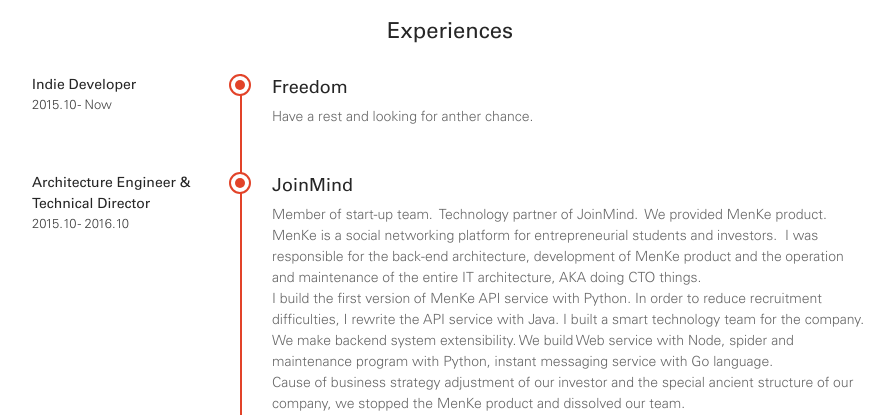
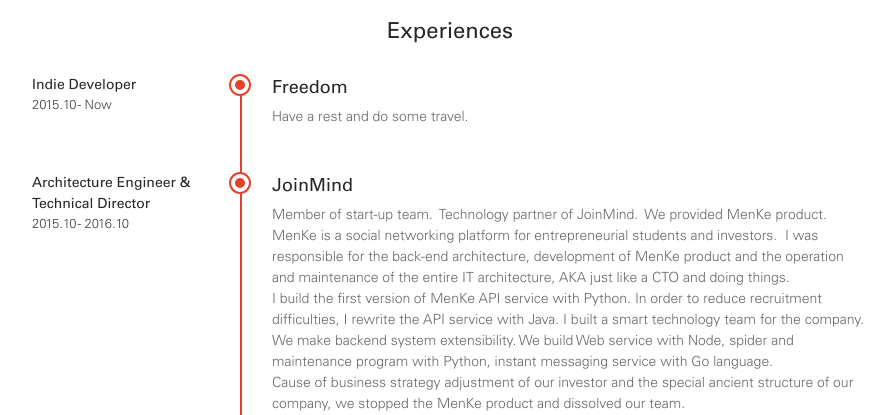
Before and after one commit to mervinkid/mervinz, a Django app: page /about/ in a window 1280 px wide. Shown: the part 397-812 px from the top of the page, without its empty margins (190-1082 px from the left). Run offline with Django 3.2, Linux system fonts and the light colour scheme; data that the repository does not hold is empty; parts of the project's set-up code (start-up, migrations or seed data) failed here and were passed over.

Commit message:
em… minor modifications.

```diff
--- a/blog/templates/about.html
+++ b/blog/templates/about.html
@@ -45,7 +45,7 @@ About
                         <div class="job-time">2015.10&nbsp;-&nbsp;Now</div>
                     </div>
                     <div class="desc">
-                        Have a rest and looking for anther chance.
+                        Have a rest and do some travel.
                     </div>
                 </div>
 
@@ -66,7 +66,7 @@ About
                         We provided MenKe product.&nbsp;
                         MenKe is a social networking platform for entrepreneurial students and investors.&nbsp;
                         I was responsible for the back-end architecture, development of MenKe product and the operation
-                        and maintenance of the entire IT architecture, AKA doing CTO things.&nbsp;<br>
+                        and maintenance of the entire IT architecture, AKA just like a CTO and doing things.&nbsp;<br>
                         I build the first version of MenKe API service with Python. In order to reduce recruitment
                         difficulties, I rewrite the API service with Java.
                         I built a smart technology team for the company.&nbsp;
```
Also changed, not shown: core/utils/markdown.py (+10 -0 lines).
